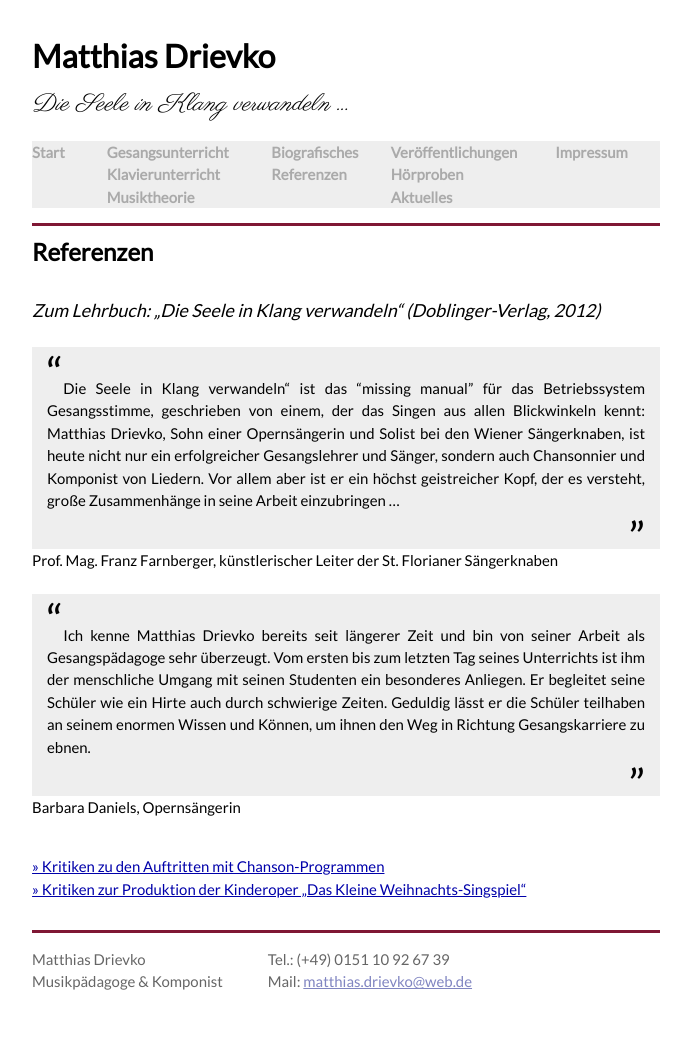
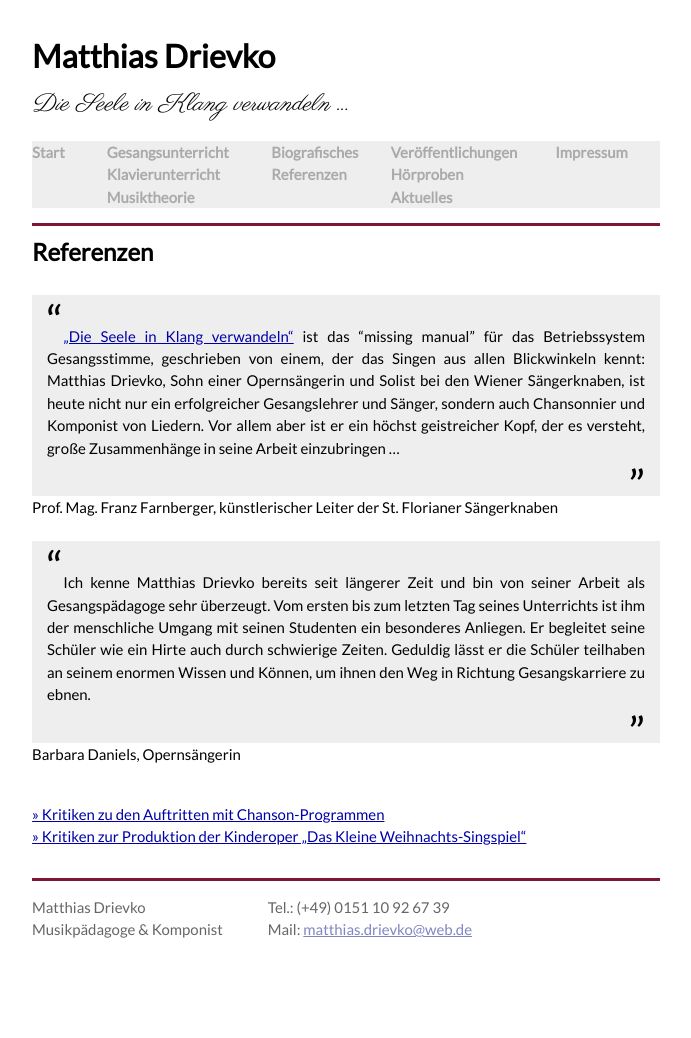
Before and after one commit to drievko/drievko.github.io, a Jekyll site: the page built from referenzen.md, in a window 1280 px wide. Shown: the whole page, without its empty margins (294-985 px from the left). Built offline with Jekyll 4.4.1, drawn with Linux system fonts in a browser that asks for light colours; Markdown is read by kramdown in place of the engine named in the settings; after the commit the page ends 985 px from its top, so only the background shows below that.

Commit message:
Slightly rework references.

```diff
--- a/referenzen.md
+++ b/referenzen.md
@@ -7,10 +7,7 @@ permalink: /referenzen/
 Referenzen
 ==========
 
-Zum Lehrbuch: „Die Seele in Klang verwandeln“ (Doblinger-Verlag, 2012)
-----------------------------------------------------------------------
-
-> Die Seele in Klang verwandeln“ ist das "missing manual" für das Betriebssystem Gesangsstimme, geschrieben von einem, der das Singen aus allen Blickwinkeln kennt: Matthias Drievko, Sohn einer Opernsängerin und Solist bei den Wiener Sängerknaben, ist heute nicht nur ein erfolgreicher Gesangslehrer und Sänger, sondern auch Chansonnier und Komponist von Liedern. Vor allem aber ist er ein höchst geistreicher Kopf, der es versteht, große Zusammenhänge in seine Arbeit einzubringen ...
+> [„Die Seele in Klang verwandeln“][Lehrbuch] ist das "missing manual" für das Betriebssystem Gesangsstimme, geschrieben von einem, der das Singen aus allen Blickwinkeln kennt: Matthias Drievko, Sohn einer Opernsängerin und Solist bei den Wiener Sängerknaben, ist heute nicht nur ein erfolgreicher Gesangslehrer und Sänger, sondern auch Chansonnier und Komponist von Liedern. Vor allem aber ist er ein höchst geistreicher Kopf, der es versteht, große Zusammenhänge in seine Arbeit einzubringen ...
 
 Prof. Mag. Franz Farnberger, künstlerischer Leiter der St. Florianer Sängerknaben
 
```
Also changed, not shown: other parts of referenzen.md (+3 -0 lines).
